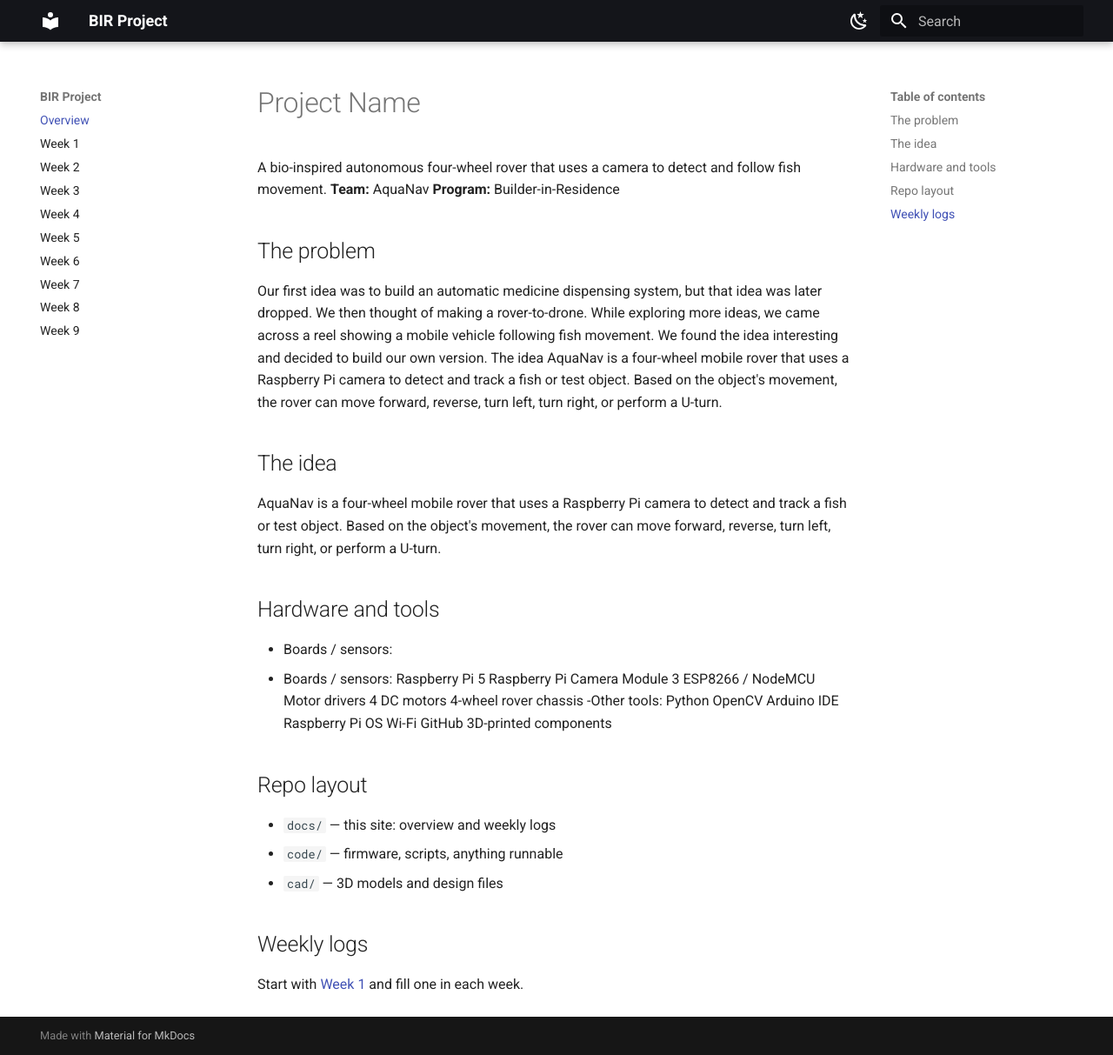
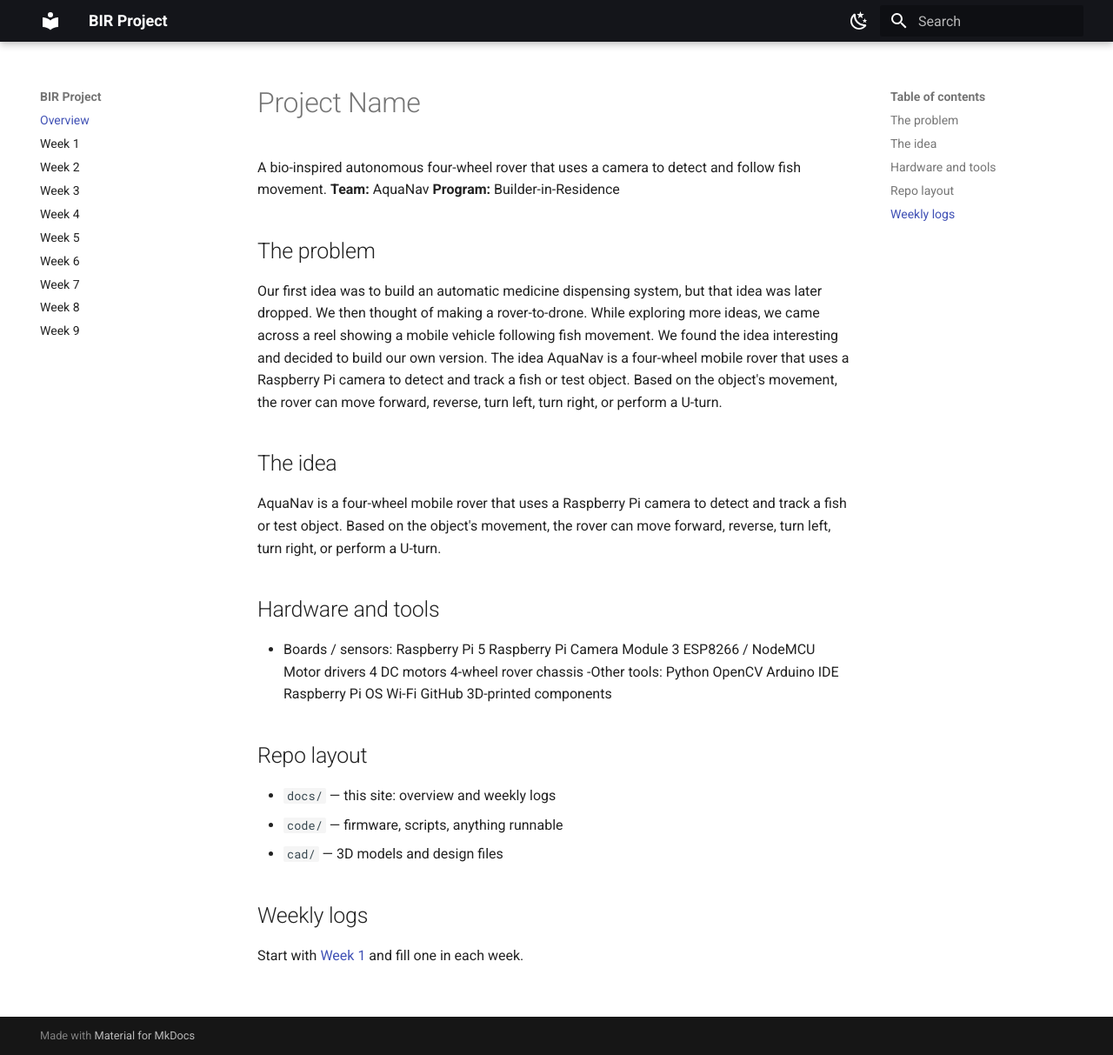
Before and after one commit to BuilderinResidencyTinkerspace/AquaNav_, an MkDocs documentation site: the page built from docs/index.md, in a window 1280 px wide and 1213 px high. Shown: the whole window at 87% size. Built offline with MkDocs 1.6.1 and Material for MkDocs 9.7.7, drawn with Linux system fonts in a browser that asks for light colours.

Commit message:
Update week01-md

```diff
--- a/docs/index.md
+++ b/docs/index.md
@@ -15,7 +15,6 @@ AquaNav is a four-wheel mobile rover that uses a Raspberry Pi camera to detect a
 AquaNav is a four-wheel mobile rover that uses a Raspberry Pi camera to detect and track a fish or test object. Based on the object's movement, the rover can move forward, reverse, turn left, turn right, or perform a U-turn.
 ## Hardware and tools
 
-- Boards / sensors:
 - Boards / sensors:
 Raspberry Pi 5
 Raspberry Pi Camera Module 3
```
